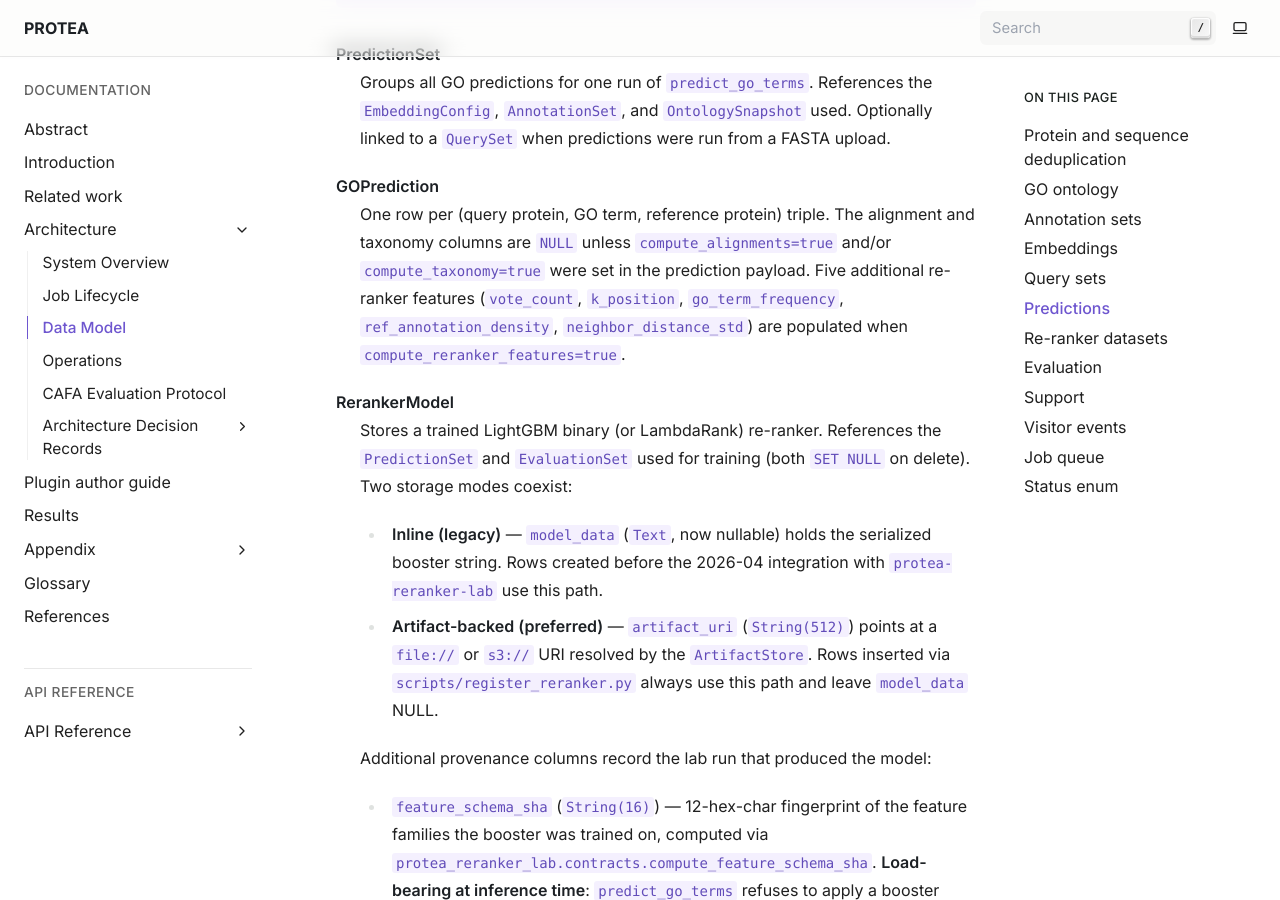
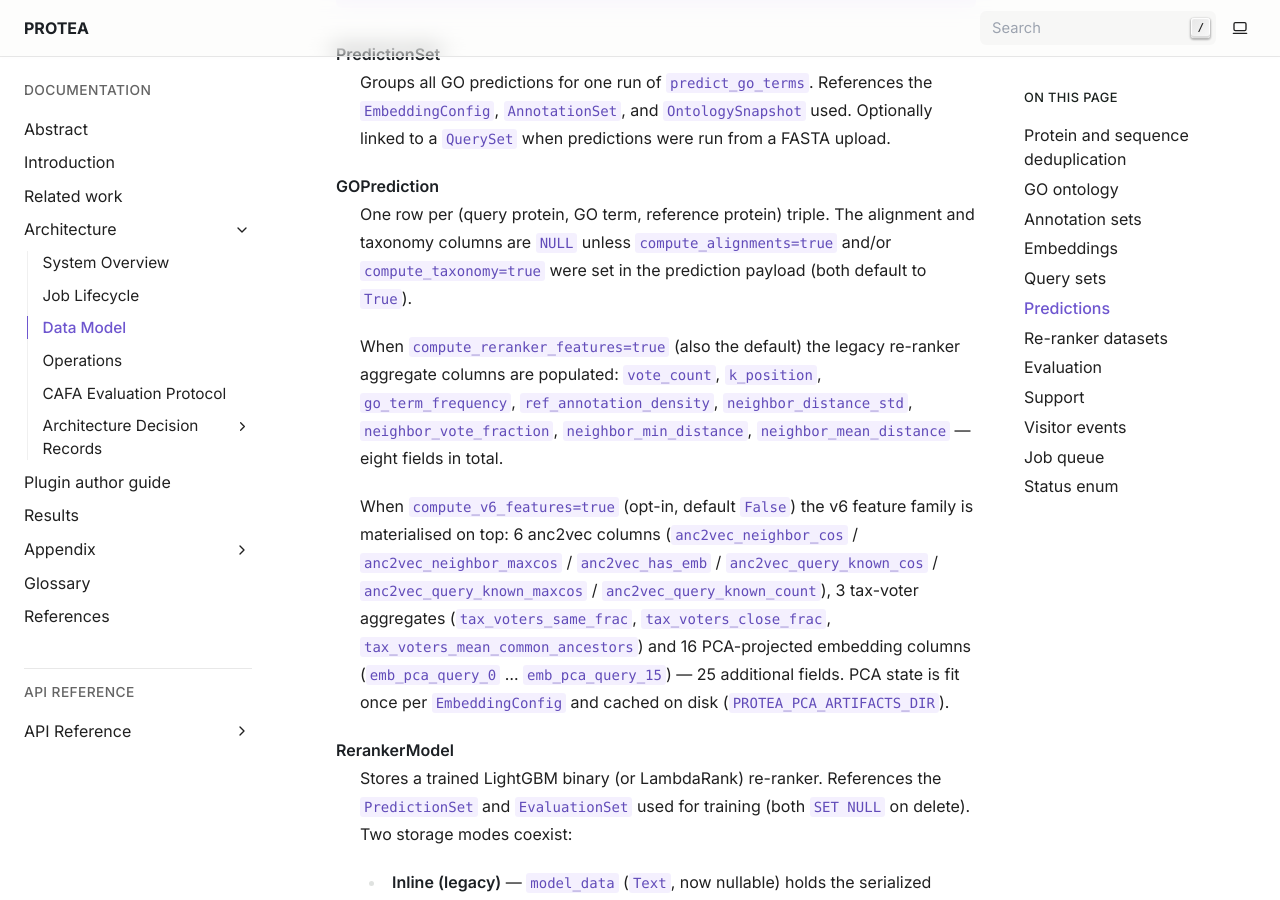
Before and after one commit to frapercan/PROTEA, a Sphinx documentation site: the page built from docs/source/architecture/data_model.rst, in a window 1280 px wide and 900 px high, scrolled down 5946 px. Built offline with Sphinx 7.4.7, drawn with Linux system fonts in a browser that asks for light colours.

Commit message:
docs(data-model): GOPrediction now has 8 reranker aggregates + 25 v6 features (#133)
## Drift fixed

The \`GOPrediction\` description in
\`architecture/data_model.rst:235-241\` was three feature additions
behind reality. Counted from
\`protea/infrastructure/orm/models/embedding/go_prediction.py:79-118\`:

| Family | Doc said | Reality (in the ORM) |

|-------------------|--------------------------------------------------------------------------------|-----------------------------------------------------------------------------------------------------------------------|
| Legacy reranker | \"five\" — \`vote_count\`, \`k_position\`,
\`go_term_frequency\`, \`ref_annotation_density\`,
\`neighbor_distance_std\` | **eight** — add \`neighbor_vote_fraction\`,
\`neighbor_min_distance\`, \`neighbor_mean_distance\` |
| v6 | not mentioned | **25 fields** when \`compute_v6_features=true\`:
6 anc2vec, 3 tax_voters, 16 \`emb_pca_query_0..15\`. PCA state cached
under \`PROTEA_PCA_ARTIFACTS_DIR\` (env var doc'd in PR #92). |

Also clarified that \`compute_alignments\`, \`compute_taxonomy\`, and
\`compute_reranker_features\` all default to \`True\` (matches PR #123's
correction in \`operations.rst\`), so the alignment / taxonomy /
8-aggregate columns are populated by default. Only
\`compute_v6_features\` is opt-in.

## Verification

\`\`\`
\$ poetry run sphinx-build -W --keep-going -b html docs/source /tmp/out
build succeeded.
\`\`\`

Zero warnings.

## Stack note

Independent of PRs #129 (open) and #131 (open). Single section.

```diff
--- a/docs/source/architecture/data_model.rst
+++ b/docs/source/architecture/data_model.rst
@@ -235,10 +235,27 @@ Predictions
 **GOPrediction**
    One row per (query protein, GO term, reference protein) triple. The alignment and
    taxonomy columns are ``NULL`` unless ``compute_alignments=true`` and/or
-   ``compute_taxonomy=true`` were set in the prediction payload. Five additional
-   re-ranker features (``vote_count``, ``k_position``, ``go_term_frequency``,
-   ``ref_annotation_density``, ``neighbor_distance_std``) are populated when
-   ``compute_reranker_features=true``.
+   ``compute_taxonomy=true`` were set in the prediction payload (both default
+   to ``True``).
+
+   When ``compute_reranker_features=true`` (also the default) the legacy
+   re-ranker aggregate columns are populated: ``vote_count``,
+   ``k_position``, ``go_term_frequency``, ``ref_annotation_density``,
+   ``neighbor_distance_std``, ``neighbor_vote_fraction``,
+   ``neighbor_min_distance``, ``neighbor_mean_distance`` — eight fields in
+   total.
+
+   When ``compute_v6_features=true`` (opt-in, default ``False``) the v6
+   feature family is materialised on top: 6 anc2vec columns
+   (``anc2vec_neighbor_cos`` / ``anc2vec_neighbor_maxcos`` /
+   ``anc2vec_has_emb`` / ``anc2vec_query_known_cos`` /
+   ``anc2vec_query_known_maxcos`` / ``anc2vec_query_known_count``), 3
+   tax-voter aggregates (``tax_voters_same_frac``,
+   ``tax_voters_close_frac``, ``tax_voters_mean_common_ancestors``) and
+   16 PCA-projected embedding columns (``emb_pca_query_0`` …
+   ``emb_pca_query_15``) — 25 additional fields. PCA state is fit once
+   per ``EmbeddingConfig`` and cached on disk
+   (``PROTEA_PCA_ARTIFACTS_DIR``).
 
 **RerankerModel**
    Stores a trained LightGBM binary (or LambdaRank) re-ranker. References the
```
